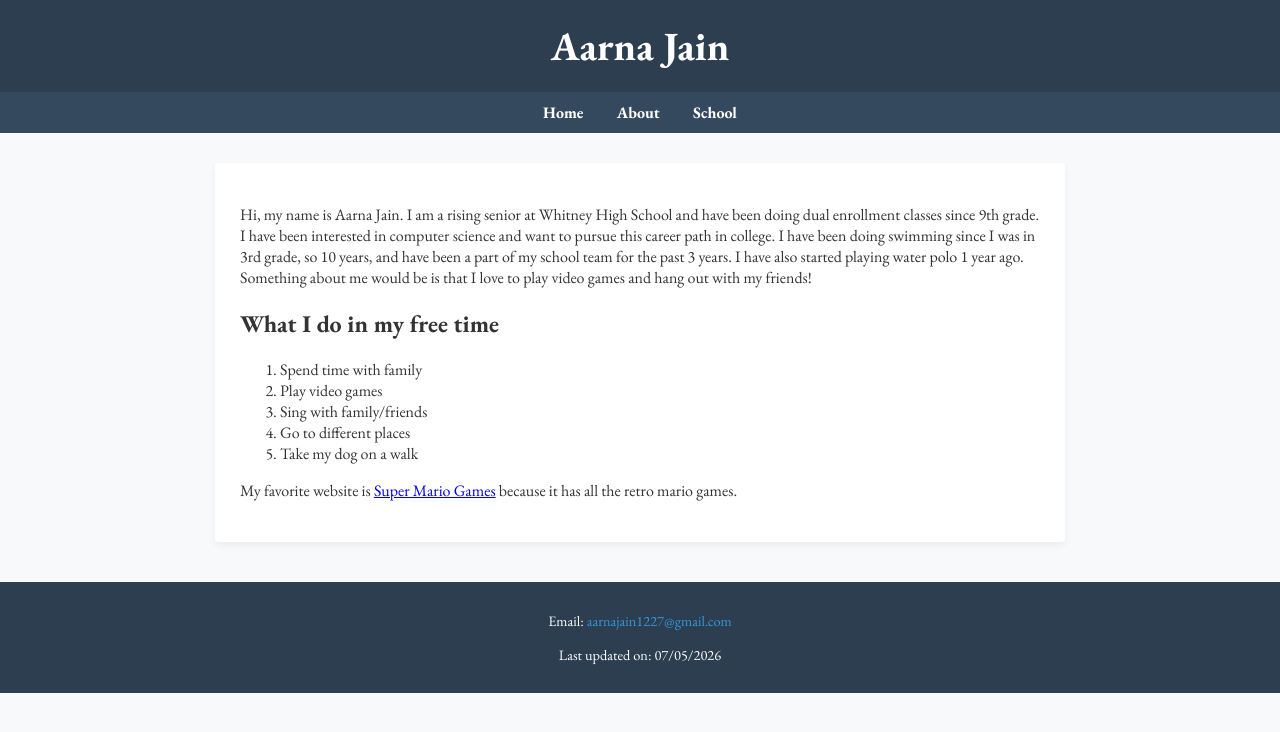
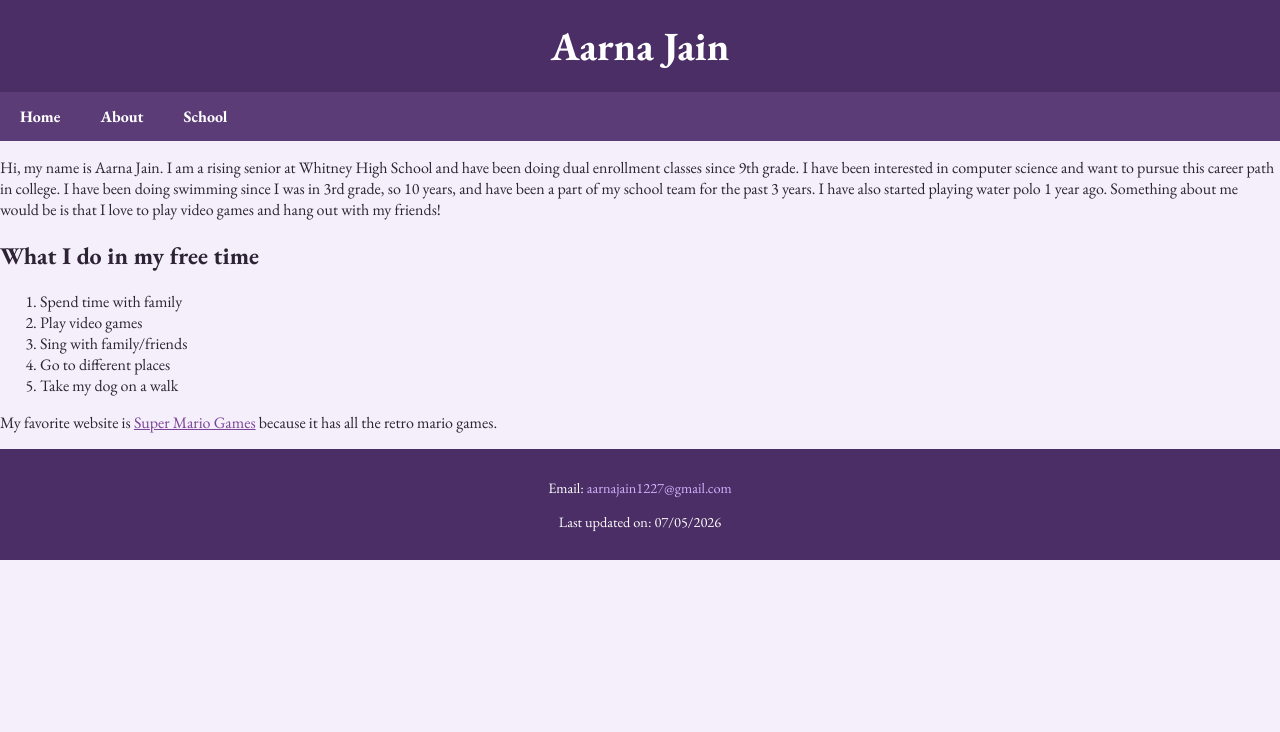
Before and after one commit to Aarna-1227/CIS-162-project-1-2, a plain HTML site: page index.html in a window 1280 px wide. Drawn offline with nearby package versions, Linux system fonts and the light colour scheme.

Commit message:
Update styles for body, header, and footer

```diff
--- a/style.css
+++ b/style.css
@@ -1,13 +1,23 @@
 body {
   font-family: 'EB Garamond', serif;
-  background-color: #f7f9fa;
-  color: #333333;
+  background-color: #f4effa;
+  color: #2d2335;
   margin: 0;
   padding: 0;
 }
 
+#wrapper {
+  width: 80%;
+  max-width: 960px;
+  margin: 20px auto;
+  background-color: #ffffff;
+  box-shadow: 0 4px 12px rgba(92, 60, 119, 0.1);
+  border-radius: 6px;
+  overflow: hidden;
+}
+
 header {
-  background-color: #2c3e50;
+  background-color: #4a2e65;
   color: #ffffff;
   padding: 20px;
   text-align: center;
@@ -18,50 +28,84 @@ h1 {
   font-size: 2.5rem;
 }
 
+nav {
+  background-color: #5c3c77;
+}
+
 nav ul {
   list-style-type: none;
-  background-color: #34495e;
-  padding: 10px;
+  padding: 0;
   margin: 0;
+  overflow: hidden;
+}
+
+nav ul li {
+  float: left;
+}
+
+nav ul li a {
+  display: block;
+  color: #ffffff;
+  text-decoration: none;
+  font-weight: bold;
+  padding: 14px 20px;
   text-align: center;
 }
 
-nav ul li {
-  display: inline;
-  margin: 0 15px;
-}
-
-nav ul li a {
-  color: #ffffff;
-  text-decoration: none;
-  font-weight: bold;
-}
-
 nav ul li a:hover {
+  background-color: #9b72cf;
   text-decoration: underline;
 }
 
-section {
-  width: 80%;
-  max-width: 800px;
-  margin: 30px auto;
-  background-color: #ffffff;
-  padding: 25px;
-  box-shadow: 0 4px 8px rgba(0, 0, 0, 0.05);
+main::after {
+  content: "";
+  display: table;
+  clear: both;
+}
+
+#leftColumn {
+  float: left;
+  width: 65%;
+  padding: 20px;
+  box-sizing: border-box;
+}
+
+#rightColumn {
+  float: right;
+  width: 35%;
+  padding: 20px;
+  box-sizing: border-box;
+  background-color: #f1e9f7;
+  border-left: 1px solid #e2d4ee;
+}
+
+a {
+  color: #7b4397;
+}
+
+a:hover {
+  color: #4a2e65;
+}
+
+img {
+  max-width: 100%;
+  height: auto;
+  display: block;
+  margin: 15px 0;
   border-radius: 4px;
 }
 
 footer {
-  background-color: #2c3e50;
+  background-color: #4a2e65;
   color: #ffffff;
   text-align: center;
   padding: 15px;
   font-size: 0.9rem;
-  margin-top: 40px;
+  clear: both;
 }
 
 footer a {
-  color: #3498db;
+  color: #d1b3ff;
   text-decoration: none;
 }
 
```
